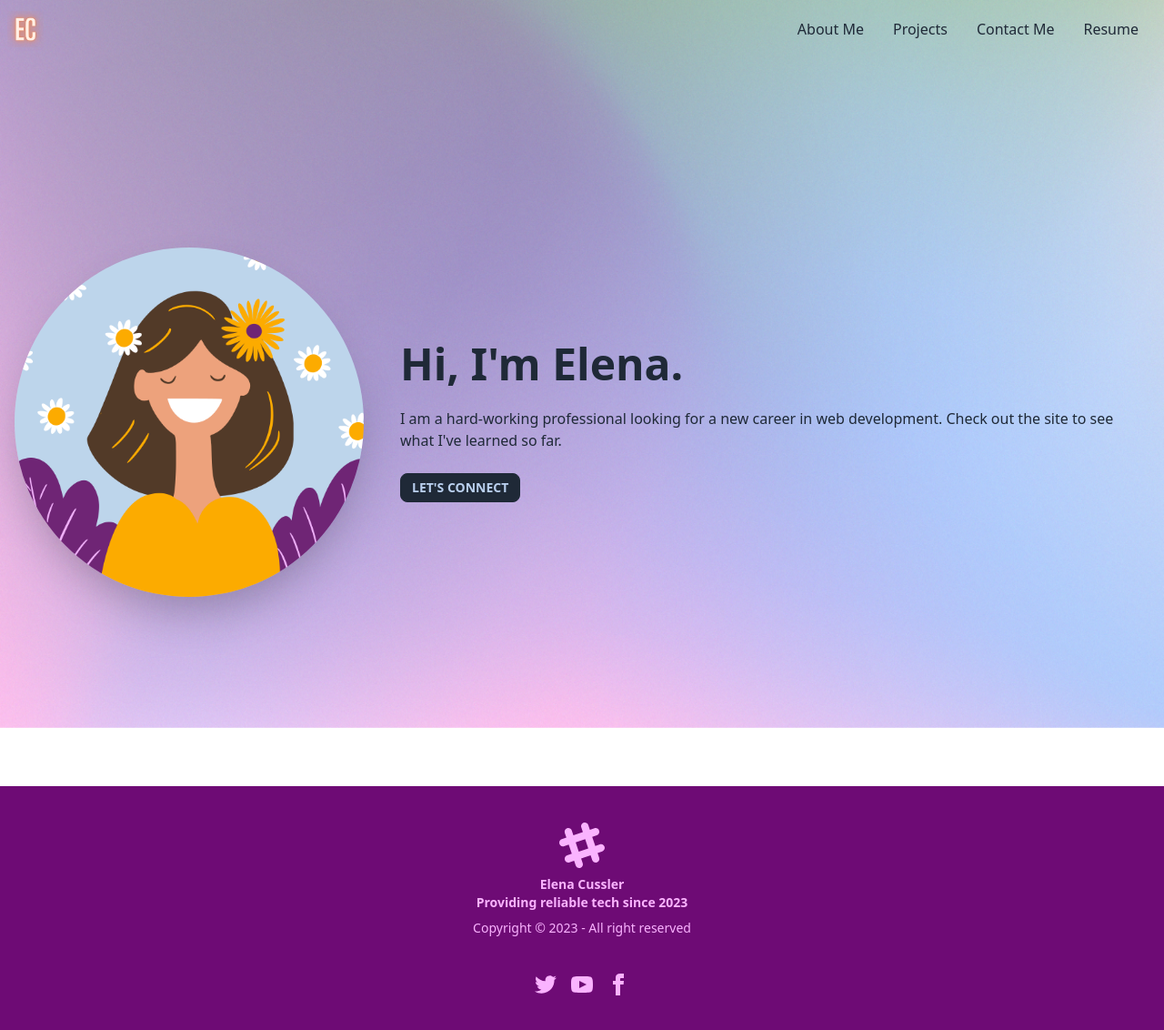
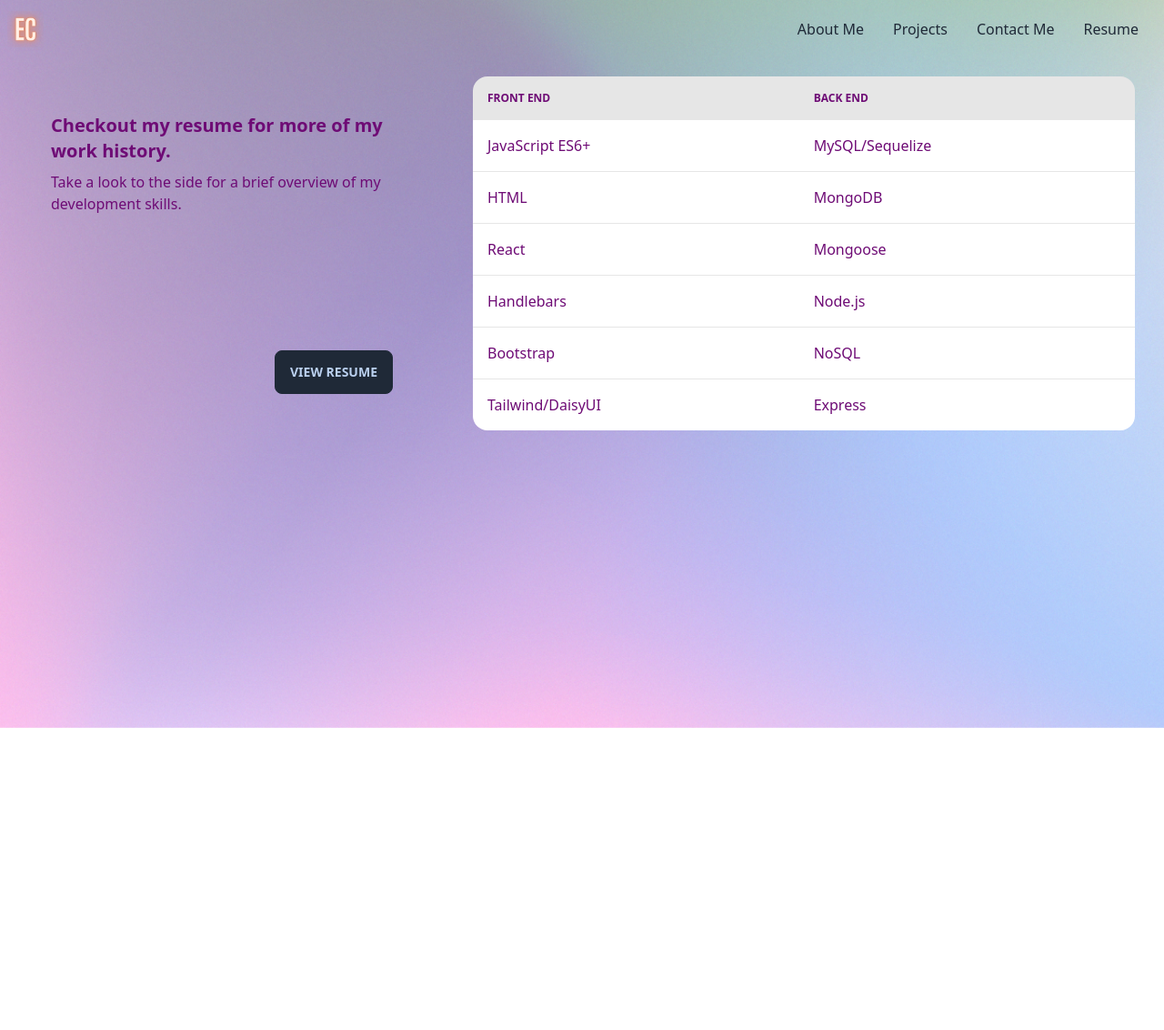
Before and after one commit to ecussler/elena-cussler, a React (Create React App) app: page /resume in a window 1280 px wide. Shown: the whole page at 91% size. After the commit the page ends 800 px from the top, so only its background shows below. Built offline with nearby package versions, Linux system fonts and the light colour scheme.

Commit message:
Added Router/Routes to help navigate, updated links, and debugged email verification

```diff
--- a/package.json
+++ b/package.json
@@ -12,6 +12,7 @@
     "react": "^18.2.0",
     "react-dom": "^18.2.0",
     "react-icons": "^4.8.0",
+    "react-router-dom": "^6.9.0",
     "react-scripts": "5.0.1",
     "validator": "^13.9.0",
     "web-vitals": "^2.1.4"
--- a/public/index.html
+++ b/public/index.html
@@ -2,14 +2,14 @@
 <html lang="en" data-theme="fantasy">
   <head>
     <meta charset="utf-8" />
-    <link rel="icon" href="%PUBLIC_URL%/favicon.ico" />
+    <link rel="icon" href="../src/assets/Cussler.png" />
     <meta name="viewport" content="width=device-width, initial-scale=1" />
     <meta name="theme-color" content="#000000" />
     <meta
       name="description"
-      content="Web site created using create-react-app"
+      content="Elena Cussler's portfolio page using React"
     />
-    <link rel="apple-touch-icon" href="%PUBLIC_URL%/logo192.png" />
+    <link rel="apple-touch-icon" href="../src/assets/Cussler.png" />
     <!--
       manifest.json provides metadata used when your web app is installed on a
       user's mobile device or desktop. See https://developers.google.com/web/fundamentals/web-app-manifest/
--- a/src/App.js
+++ b/src/App.js
@@ -1,12 +1,28 @@
-import React from 'react';
-import PortfolioContainer from './components/PortfolioContainer';
-import Footer from './components/Footer';
+import React from "react";
+import { BrowserRouter as Router, Routes, Route } from "react-router-dom";
+import PortfolioContainer from "./components/PortfolioContainer";
+import Resume from "./components/pages/Resume";
+import Projects from "./components/pages/Projects";
+import Footer from "./components/Footer";
+import NavBar from "./components/NavBar";
+import AboutMe from "./components/pages/AboutMe";
+import ContactMe from "./components/pages/ContactMe";
+import Watercolor from './assets/home.png';
 
 function App() {
   return (
     <div>
-    <PortfolioContainer />
-    <Footer />
+      <img src={Watercolor} className="w-full h-full object cover absolute" />
+      <Router>
+        <NavBar />
+        <Routes>
+          <Route path="/" element={<AboutMe />} />
+          <Route path="/projects" element={<Projects />} />
+          <Route path="/contact-me" element={<ContactMe />} />
+          <Route path="/resume" element={<Resume />} />
+        </Routes>
+      </Router>
+      <Footer />
     </div>
   );
 }
--- a/src/components/Footer.js
+++ b/src/components/Footer.js
@@ -1,4 +1,5 @@
 import React from "react";
+import { Link } from 'react-router-dom';
 
 function Footer() {
   return (
@@ -23,38 +24,14 @@ function Footer() {
       </div>
       <div>
         <div className="grid grid-flow-col gap-4">
-          <a>
-            <svg
-              xmlns="http://www.w3.org/2000/svg"
-              width="24"
-              height="24"
-              viewBox="0 0 24 24"
-              className="fill-current"
-            >
-              <path d="M24 4.557c-.883.392-1.832.656-2.828.775 1.017-.609 1.798-1.574 2.165-2.724-.951.564-2.005.974-3.127 1.195-.897-.957-2.178-1.555-3.594-1.555-3.179 0-5.515 2.966-4.797 6.045-4.091-.205-7.719-2.165-10.148-5.144-1.29 2.213-.669 5.108 1.523 6.574-.806-.026-1.566-.247-2.229-.616-.054 2.281 1.581 4.415 3.949 4.89-.693.188-1.452.232-2.224.084.626 1.956 2.444 3.379 4.6 3.419-2.07 1.623-4.678 2.348-7.29 2.04 2.179 1.397 4.768 2.212 7.548 2.212 9.142 0 14.307-7.721 13.995-14.646.962-.695 1.797-1.562 2.457-2.549z"></path>
-            </svg>
+          <a href="https://github.com/ecussler" target="_blank">
+            <p className='font-bold'>GitHub</p>
           </a>
-          <a>
-            <svg
-              xmlns="http://www.w3.org/2000/svg"
-              width="24"
-              height="24"
-              viewBox="0 0 24 24"
-              className="fill-current"
-            >
-              <path d="M19.615 3.184c-3.604-.246-11.631-.245-15.23 0-3.897.266-4.356 2.62-4.385 8.816.029 6.185.484 8.549 4.385 8.816 3.6.245 11.626.246 15.23 0 3.897-.266 4.356-2.62 4.385-8.816-.029-6.185-.484-8.549-4.385-8.816zm-10.615 12.816v-8l8 3.993-8 4.007z"></path>
-            </svg>
+          <a href="https://www.linkedin.com/in/elena-cussler/" target="_blank">
+            <p className='font-bold'>LinkedIn</p>
           </a>
-          <a>
-            <svg
-              xmlns="http://www.w3.org/2000/svg"
-              width="24"
-              height="24"
-              viewBox="0 0 24 24"
-              className="fill-current"
-            >
-              <path d="M9 8h-3v4h3v12h5v-12h3.642l.358-4h-4v-1.667c0-.955.192-1.333 1.115-1.333h2.885v-5h-3.808c-3.596 0-5.192 1.583-5.192 4.615v3.385z"></path>
-            </svg>
+          <a href="https://www.instagram.com/ecussler/" target="_blank">
+            <p className='font-bold'>Instagram</p>
           </a>
         </div>
       </div>
--- a/src/components/NavBar.js
+++ b/src/components/NavBar.js
@@ -1,6 +1,8 @@
 // import { url } from "inspector";
 import React from "react";
 import Logo from "../assets/Cussler.png";
+import { Link } from "react-router-dom";
+
 
 const styles = {
   body: {
@@ -12,23 +14,23 @@ const styles = {
 
 function NavBar() {
   return (
-    <div className="navbar fixed relative bg-transparent">
+    <div className="navbar fixed relative bg-transparent pb-5">
       <div className="flex-1">
         <img className='w-10' src={Logo} alt='Letters EC in orange'/>
       </div>
       <div className="flex-none">
         <ul className="menu menu-horizontal px-1" styles={styles.body}>
           <li>
-            <a href="/">About Me</a>
+            <Link to="/">About Me</Link>
           </li>
           <li>
-            <a href="/Projects">Projects</a>
+            <Link to="projects">Projects</Link>
           </li>
           <li>
-            <a href="/ContactMe">Contact Me</a>
+            <Link to="contact-me">Contact Me</Link>
           </li>
           <li>
-            <a href="/Resume">Resume</a>
+            <Link to="resume">Resume</Link>
           </li>
         </ul>
       </div>
--- a/src/components/pages/AboutMe.js
+++ b/src/components/pages/AboutMe.js
@@ -1,15 +1,12 @@
 import React from "react";
 import Avatar from '../../assets/ec-avatar-blue.png';
-import Watercolor from '../../assets/home.png';
+import { Link } from 'react-router-dom'
+// import Watercolor from '../../assets/home.png';
 
 function AboutMe() {
   return (
     <div className="hero min-h-screen" >
       <div className="hero-content flex-col lg:flex-row">
-        {/* <img
-          src={Watercolor}
-          className='w-full h-full object cover absolute'
-        /> */}
         <img
           src={Avatar}
           className="max-w-sm rounded-full shadow-2xl relative"
@@ -20,7 +17,7 @@ function AboutMe() {
           <p className="py-6">
            I am a hard-working professional looking for a new career in web development. Check out the site to see what I've learned so far.
           </p>
-          <button href='/contact-me' className="btn btn-sm">Let's Connect</button>
+          <Link to='/contact-me' className="btn btn-sm">Let's Connect</Link>
         </div>
       </div>
     </div>
--- a/src/components/pages/Projects.js
+++ b/src/components/pages/Projects.js
@@ -36,13 +36,21 @@ const projects = [
         description: 'Currently working with group to establish user story',
         github: 'TBD',
         site: 'TBD'
-    }
+    },
+    {
+        name: 'Third Project',
+        techs: [
+            'TBD'
+        ],
+        description: 'Currently working with group to establish user story',
+        github: 'TBD',
+        site: 'TBD'
+    },
 ]
 function Projects() {
     return (
-        <div className="hero min-h-screen bg-white" >
-            <div className="text-base-content glass xl:rounded-box -mt-48 grid max-w-screen-xl gap-4 bg-opacity-60 xl:pb-0 mx-10 bg-blue-200">
-            {/* <figure><img src="/images/stock/photo-1606107557195-0e29a4b5b4aa.jpg" alt="car!"/></figure> */}
+        <div className="hero min-h-screen" >
+            <div className="text-base-content glass xl:rounded-box -mt-48 grid max-w-screen-xl gap-4 bg-opacity-60 xl:pb-0 mx-10">
             <div className='px-2 pt-2'>
                 <h2 className='text-3xl font-bold px-3 py-2'>My Projects</h2>
             </div>
--- a/src/components/pages/Resume.js
+++ b/src/components/pages/Resume.js
@@ -0,0 +1,78 @@
+import React from "react";
+import { Link } from 'react-router-dom';
+import PDFResume from '../../assets/2023_Resume.pdf';
+
+function Resume() {
+  return (
+    <div className="flex flex-col w-full lg:flex-row m-2">
+      <div className="card bg-glass text-primary m-2 max-w-md">
+        <div className="card-body pl-10">
+          <h2 className="card-title">
+            Checkout my resume for more of my work history.
+          </h2>
+          <p>
+            Take a look to the side for a brief overview of my development
+            skills.
+          </p>
+          <div className="card-actions justify-end">
+            <a href={PDFResume} target='_blank' className="btn">View Resume</a>
+          </div>
+        </div>
+      </div>
+      {/* <div className="grid flex-grow h-32 card bg-base-300 rounded-box place-items-center">
+        content
+      </div> */}
+      <div className="divider lg:divider-horizontal"></div>
+      <div className="card bg-glass flex-grow bg-glass text-primary pr-10">
+        <div className="overflow-x-auto">
+          <table className="table w-full">
+            {/* head */}
+            <thead>
+              <tr>
+                <th>Front End</th>
+                <th>Back End</th>
+              </tr>
+            </thead>
+            <tbody>
+              {/* row 1 */}
+              <tr>
+                <td>JavaScript ES6+</td>
+                <td>MySQL/Sequelize</td>
+              </tr>
+              {/* row 2 */}
+              <tr>
+                <td>HTML</td>
+                <td>MongoDB</td>
+              </tr>
+              {/* row 3 */}
+              <tr>
+                <td>React</td>
+                <td>Mongoose</td>
+              </tr>
+              {/* row 4 */}
+              <tr>
+                <td>Handlebars</td>
+                <td>Node.js</td>
+              </tr>
+              {/* row 5 */}
+              <tr>
+                <td>Bootstrap</td>
+                <td>NoSQL</td>
+              </tr>
+              {/* row 6 */}
+              <tr>
+                <td>Tailwind/DaisyUI</td>
+                <td>Express</td>
+              </tr>
+            </tbody>
+          </table>
+        </div>
+      </div>
+      {/* <div className="grid flex-grow h-32 card bg-base-300 rounded-box place-items-center">
+        content
+      </div> */}
+    </div>
+  );
+}
+
+export default Resume;
--- a/src/utils/helpers.js
+++ b/src/utils/helpers.js
@@ -2,11 +2,3 @@ export function validateEmail(email) {
     const re = /^(([^<>()[\]\\.,;:\s@"]+(\.[^<>()[\]\\.,;:\s@"]+)*)|(".+"))@((\[[0-9]{1,3}\.[0-9]{1,3}\.[0-9]{1,3}\.[0-9]{1,3}\])|(([a-zA-Z\-0-9]+\.)+[a-zA-Z]{2,}))$/;
     return re.test(String(email).toLowerCase());
   }
-
-  export function checkPassword(input) {
-    const passw = /^[A-Za-z]\w{7,14}$/;
-    if (input.match(passw)) {
-      return true;
-    }
-    return false;
-  }
```
Also changed, not shown: src/components/pages/ContactMe.js (+22 -18 lines), src/components/pages/ProjectItem.js (+5 -9 lines), 2 other files (tests, documents, lock files or other folders).
